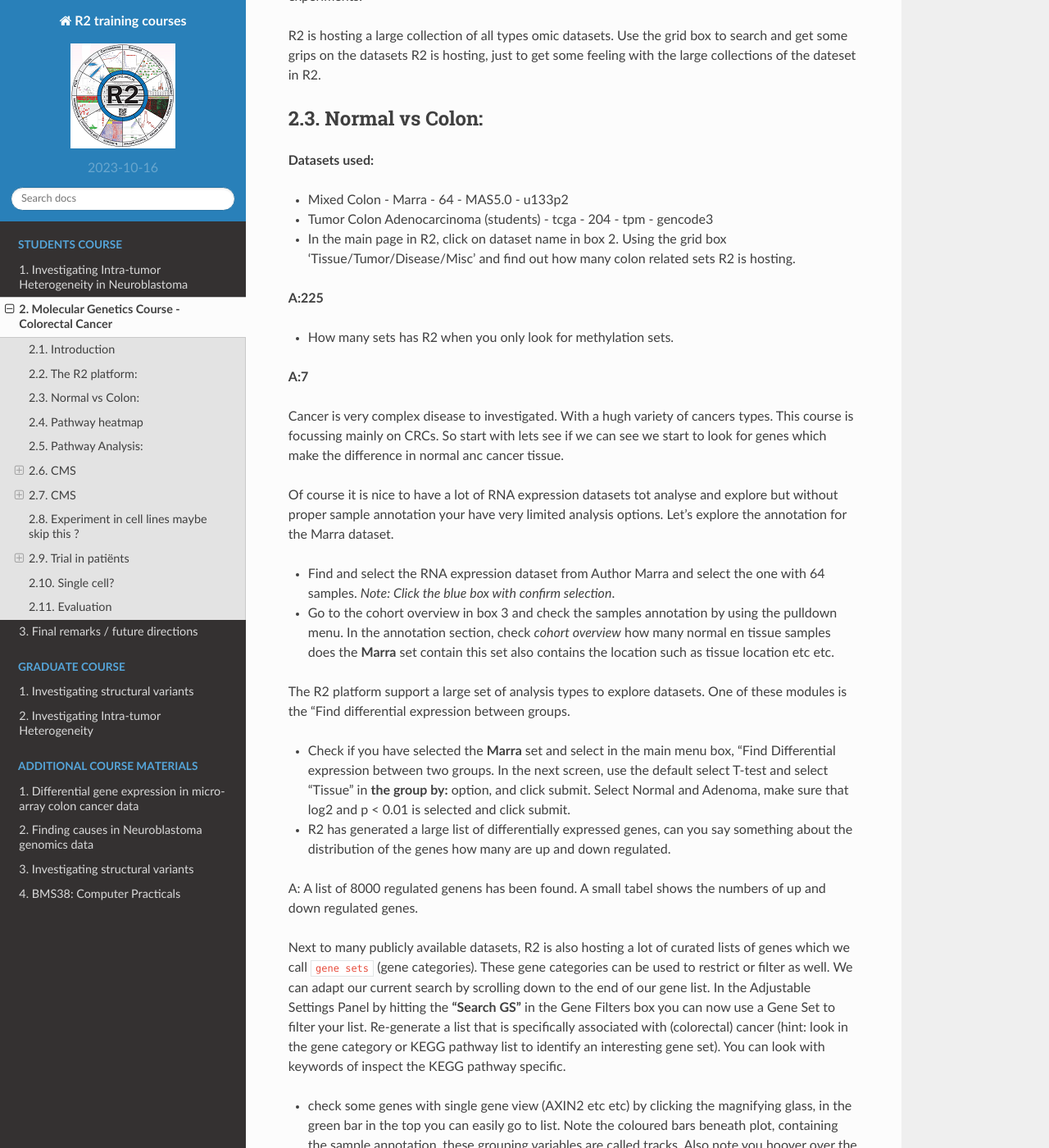
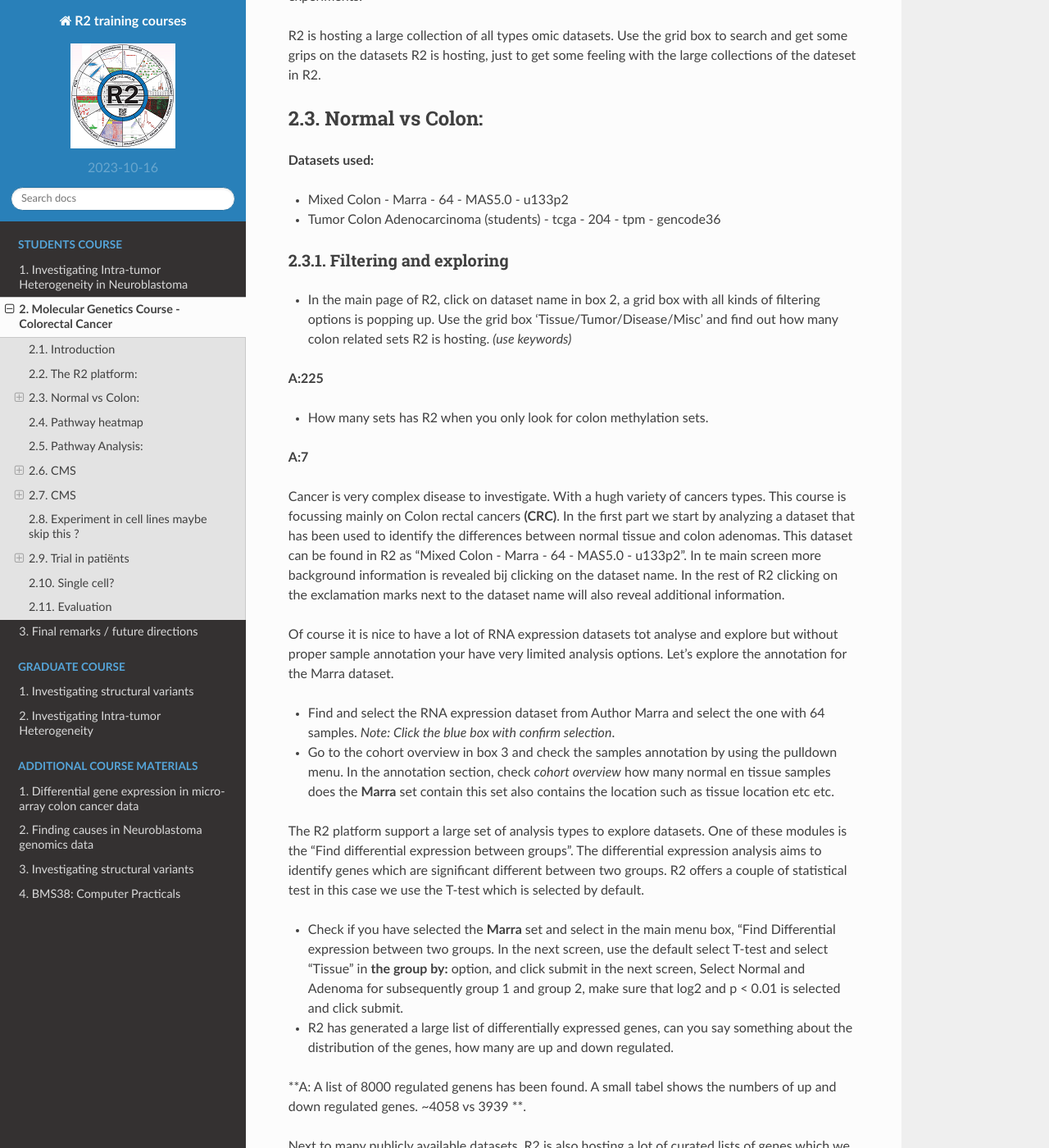
Before and after one commit to antronerds/r2-training-courses, a Sphinx documentation site: the page built from docs/Molecular_Genetics_CRC.md, in a window 1280 px wide and 1400 px high, scrolled down 1246 px. Shown: the whole window at 82% size. Built offline with Sphinx 7.4.7 and the Read the Docs theme 2.0.0, drawn with Linux system fonts in a browser that asks for light colours.

Commit message:
check normal vs tumor

```diff
--- a/docs/Molecular_Genetics_CRC.md
+++ b/docs/Molecular_Genetics_CRC.md
@@ -40,18 +40,20 @@
 **Datasets used:**
 
 * Mixed Colon - Marra - 64 - MAS5.0 - u133p2
-* Tumor Colon Adenocarcinoma (students) - tcga - 204 - tpm - gencode3
+* Tumor Colon Adenocarcinoma (students) - tcga - 204 - tpm - gencode36
 
+### Filtering and exploring
 
-* In the main page in R2, click on dataset  name  in box 2. Using the grid box 'Tissue/Tumor/Disease/Misc' and find out how many colon related sets R2 is hosting.
+* In the main page of R2, click on dataset name in box 2, a grid box with all kinds of filtering options is popping up. Use the grid box 'Tissue/Tumor/Disease/Misc' and find out how many colon related sets R2 is hosting. *(use keywords)*
 
 **A:225**
 
-* How many sets has R2 when you only look for methylation sets.
+* How many sets has R2 when you only look for colon methylation sets.
 
 **A:7**
 
-Cancer is very complex disease to investigated. With a hugh variety of cancers types. This course is focussing mainly on CRCs. So start with lets see if we can see we start to look  for genes which make the difference in normal anc cancer tissue.
+Cancer is very complex disease to investigate. With a hugh variety of cancers types. This course is focussing mainly on Colon rectal cancers  **(CRC)**.
+In the first part we start by analyzing a dataset that has been used to identify the differences between normal tissue and colon adenomas. This dataset can be found in R2 as "Mixed Colon - Marra - 64 - MAS5.0 - u133p2". In te main screen more background information is revealed bij clicking on the dataset name. In the rest of  R2 clicking on the exclamation marks next to the dataset name will also reveal additional information.
 
 Of course it is nice to have a lot of RNA expression datasets tot analyse and explore but without proper sample annotation your have very limited analysis options. Let's explore the annotation for the Marra dataset.
 
@@ -60,13 +62,13 @@
 
 * Go to the cohort overview in box 3 and check the samples annotation by using the pulldown menu. In the annotation section, check *cohort overview* how many normal en tissue samples does the **Marra** set contain this set also contains the location such as tissue location etc etc.
 
-The R2 platform support a large  set of analysis types to explore datasets. One of these modules is the "Find differential expression between groups.
+The R2 platform support a large  set of analysis types to explore datasets. One of these modules is the "Find differential expression between groups". The differential expression analysis aims to identify genes which are significant different between two groups. R2 offers a couple of statistical test in this case we use the T-test which is selected by default.
 
-* Check if you have selected the **Marra** set and select in the main menu box, "Find Differential expression between two groups. In the next screen, use the default select T-test and select "Tissue" in **the group by:** option, and click submit. Select Normal and Adenoma, make sure that log2 and p < 0.01 is selected  and click submit.
+* Check if you have selected the **Marra** set and select in the main menu box, "Find Differential expression between two groups. In the next screen, use the default select T-test and select "Tissue" in **the group by:** option, and click submit in the next screen,  Select Normal and Adenoma for subsequently group 1 and group 2, make sure that log2 and p < 0.01 is selected  and click submit.
 
-* R2 has generated a large list of differentially expressed genes, can you say something about the distribution of the genes how many are up and down regulated.
+* R2 has generated a large list of differentially expressed genes, can you say something about the distribution of the genes, how many are up and down regulated.
 
-A: A list of 8000 regulated genens has been found. A small tabel shows the numbers of up and down regulated genes.
+**A: A list of 8000 regulated genens has been found. A small tabel shows the numbers of up and down regulated genes. ~4058 vs 3939 **.
 
 
 Next to many publicly available datasets, R2 is also hosting a lot of curated lists of genes which we call `gene sets` (gene categories). These gene categories can be used to restrict or filter as well.  We can adapt our current search by scrolling down to the end of our gene list. In the Adjustable Settings Panel by hitting the **"Search GS"** in the Gene Filters box you can now use a Gene Set to filter your list. Re-generate a list that is specifically associated with (colorectal) cancer (hint: look in the gene category or KEGG pathway list to identify an interesting gene set). You can look with keywords of inspect the KEGG pathway specific.
@@ -74,8 +76,8 @@
 * check some genes with single gene view (AXIN2 etc etc) by clicking the magnifying glass, in the green bar in the top you can easily go to list. Note the coloured bars beneath plot, containing the sample annotation, these grouping variables are called tracks. Also note you hoover over the dots in the graph and the tracks to get more information of the individual samples.
 
 
-Pathway heatmap
----------------------------------------
+## Pathway heatmap
+
 
 The WNT pathway is an important signal transduction cascade in the development of colon cancer.
 
```
